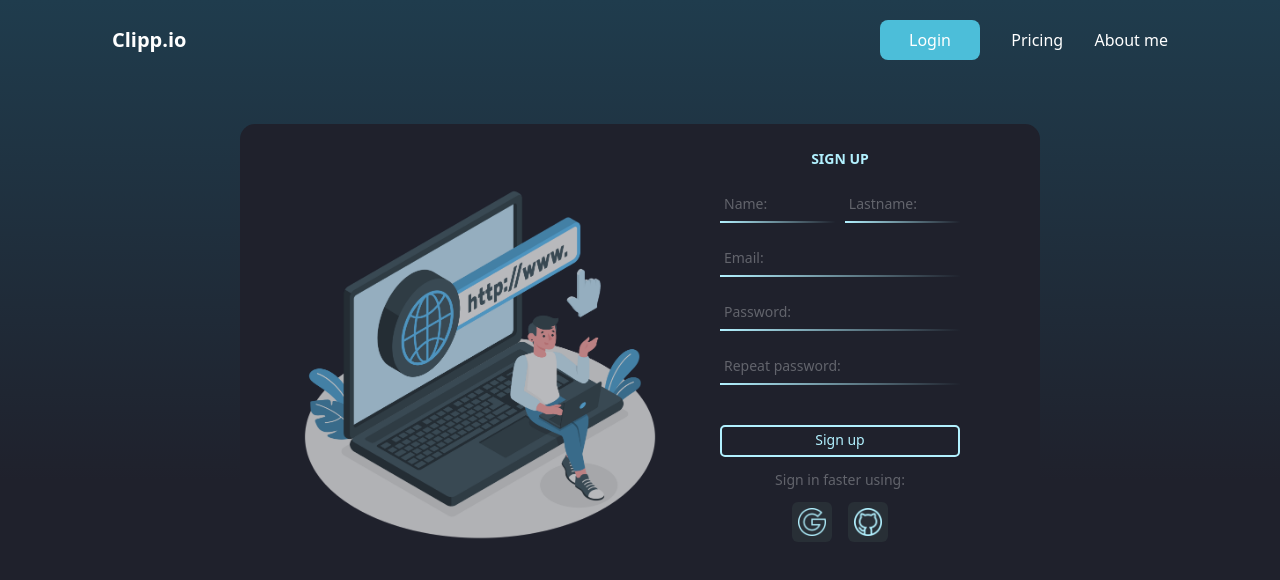
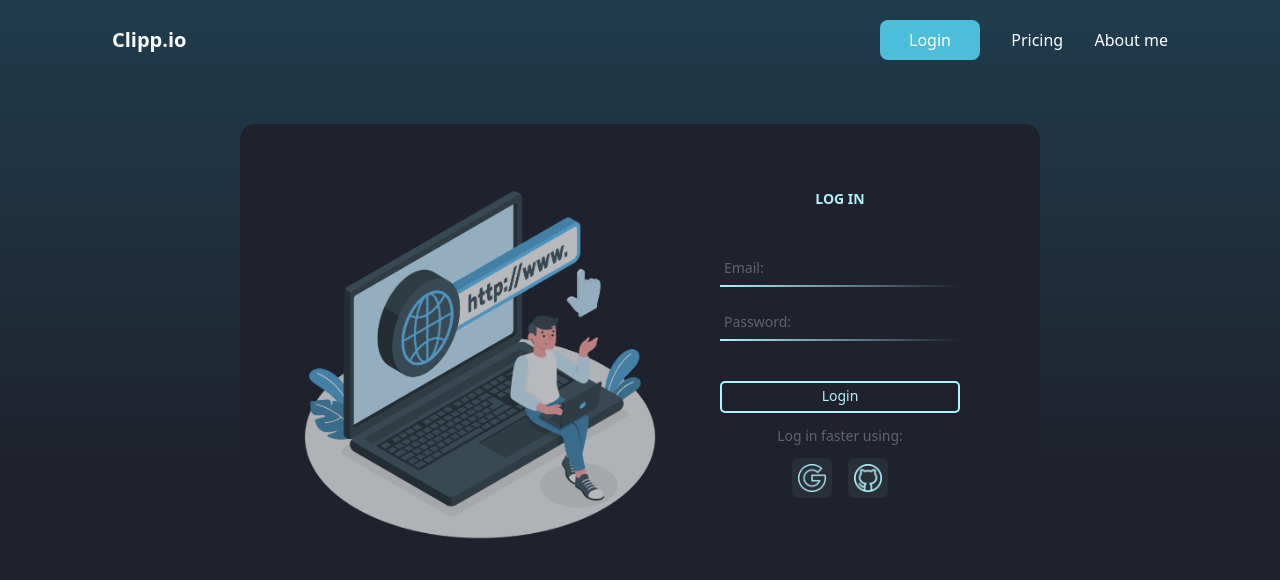
Before and after one commit to RoberthLoorDev/link-shortener, a Vue app in the folder frontend/: page /login in a window 1280 px wide. Shown: the top 580 px of the page. Built offline with nearby package versions, Linux system fonts and the light colour scheme; what tailwindcss-animated would draw is missing.

Commit message:
add: toggle between login form or registration

```diff
--- /dev/null
+++ b/frontend/src/components/LoginComponent.vue
@@ -0,0 +1,118 @@
+<template>
+  <form
+    @submit.prevent="submitForm"
+    class="flex flex-col justify-center items-center w-[22rem] mt-10"
+  >
+    <h3 class="text-[#B2F1FF] text-[14px] font-semibold my-6 text-center">
+      LOG IN
+    </h3>
+
+    <!-- input -->
+    <div class="relative flex justify-start flex-col w-[15rem] mt-6">
+      <input
+        v-model="formData.email"
+        spellcheck="false"
+        class="outline-none bg-transparent z-10 text-white _ input-text"
+        type="text"
+        id="name"
+        required
+      />
+      <label
+        class="absolute text-[14px] ml-1 text-[#62646C] select-none -z-5 _ label-input"
+        for="name"
+        >Email:</label
+      >
+      <span class="w-[100%] h-[2px] mt-1 - line_input"></span>
+    </div>
+
+    <!-- input -->
+    <div class="relative flex justify-start flex-col w-[15rem] mt-6">
+      <input
+        v-model="formData.password"
+        spellcheck="false"
+        class="outline-none bg-transparent z-10 text-white _ input-text"
+        type="text"
+        id="name"
+        required
+      />
+      <label
+        class="absolute text-[14px] ml-1 text-[#62646C] select-none -z-5 _ label-input"
+        for="name"
+        >Password:</label
+      >
+      <span class="w-[100%] h-[2px] mt-1 - line_input"></span>
+    </div>
+
+    <button
+      type="submit"
+      class="relative w-[15rem] flex justify-center items-center border-[#B2F1FF] border-[2px] mt-10 rounded-[5px] h-[2rem] text-[14px] hover:border-[#62e0fe] active:border-[#0288b8d7]"
+    >
+      <span class="absolute mx-auto -mt-1 text-[#B2F1FF]"> Login </span>
+    </button>
+
+    <span class="text-[#62646C] text-[14px] my-3 font-medium"
+      >Log in faster using:</span
+    >
+
+    <!-- Container buttons google github -->
+    <div class="flex justify-between w-24">
+      <button
+        class="shadow-background w-10 h-10 bg-[#282F36] rounded-md flex justify-center items-center"
+      >
+        <img class="w-[70%]" src="../assets/google 1.png" alt="" />
+      </button>
+
+      <button
+        class="shadow-background w-10 h-10 bg-[#282F36] rounded-md flex justify-center items-center"
+      >
+        <img class="w-[70%]" src="../assets/github.png" alt="" />
+      </button>
+    </div>
+  </form>
+</template>
+
+<script lang="ts">
+import router from "@/router";
+import { defineComponent } from "vue";
+import { ref } from "vue";
+
+export default defineComponent({
+  name: "LoginComponent",
+  setup() {
+    const formData = ref({
+      email: "",
+      password: "",
+    });
+
+    const submitForm = async () => {
+      const requestOptions = {
+        method: "POST",
+        headers: {
+          "Content-Type": "application/json",
+        },
+        body: JSON.stringify(formData.value),
+      };
+
+      fetch("http://localhost:5000/api/auth/login", requestOptions)
+        .then((response) => {
+          if (!response) {
+            throw new Error("Error");
+          }
+
+          return response.json();
+        })
+        .then((data) => {
+          console.log(data.data);
+          router.push("/");
+        })
+        .catch((error) => {
+          console.log(error);
+        });
+    };
+
+    return { submitForm, formData };
+  },
+});
+</script>
+
+<style scoped></style>
--- a/frontend/src/pages/SignUp.vue
+++ b/frontend/src/pages/SignUp.vue
@@ -9,7 +9,7 @@
         </div>
         <div class="flex flex-col items-center w-[100%] md:w-[50%]">
           <!-- Form login signup -->
-          <SignUpFormComponent></SignUpFormComponent>
+          <component :is="ActiveComponent"></component>
         </div>
       </div>
     </div>
@@ -19,16 +19,27 @@
 <script lang="ts">
 import NavbarComponent from "@/components/NavbarComponent.vue";
 import SignUpFormComponent from "@/components/SignUpFormComponent.vue";
+import LoginComponent from "@/components/LoginComponent.vue";
+import { useRoute } from "vue-router";
+import { ref } from "vue";
 
 export default {
   name: "SignUpPage",
   components: {
     NavbarComponent,
     SignUpFormComponent,
+    LoginComponent,
   },
 
   setup() {
-    return {};
+    const route = useRoute();
+    const ActiveComponent = ref(
+      route.path == "/login" ? LoginComponent : SignUpFormComponent
+    );
+
+    return {
+      ActiveComponent,
+    };
   },
 };
 </script>
--- a/frontend/src/router.ts
+++ b/frontend/src/router.ts
@@ -15,6 +15,10 @@ const routes = [
     path: "/sign-up",
     component: SignUp,
   },
+  {
+    path: "/login",
+    component: SignUp,
+  },
 ];
 
 const router = createRouter({
```
